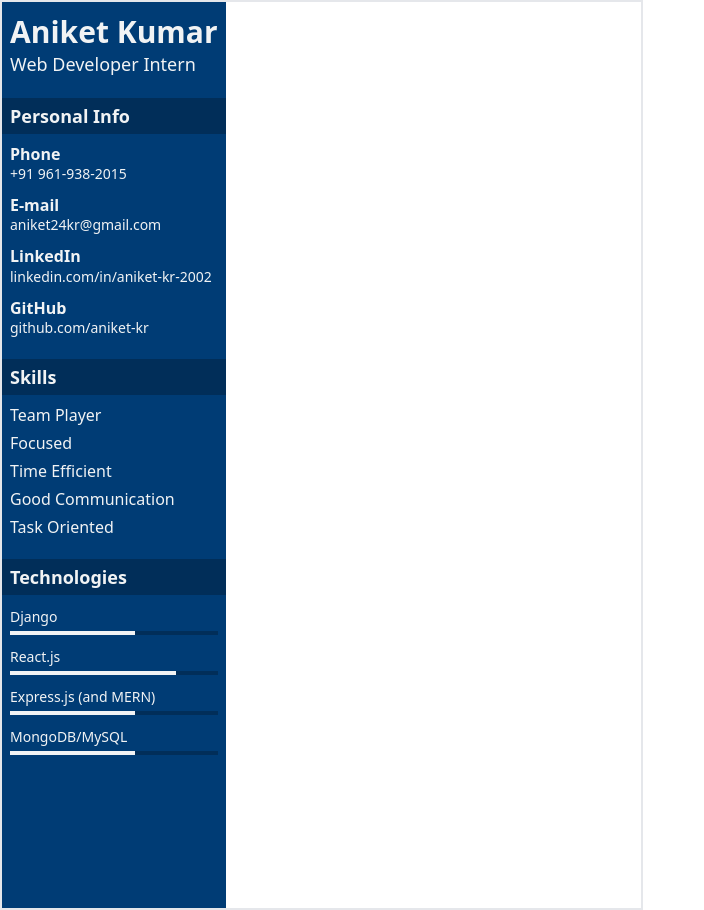
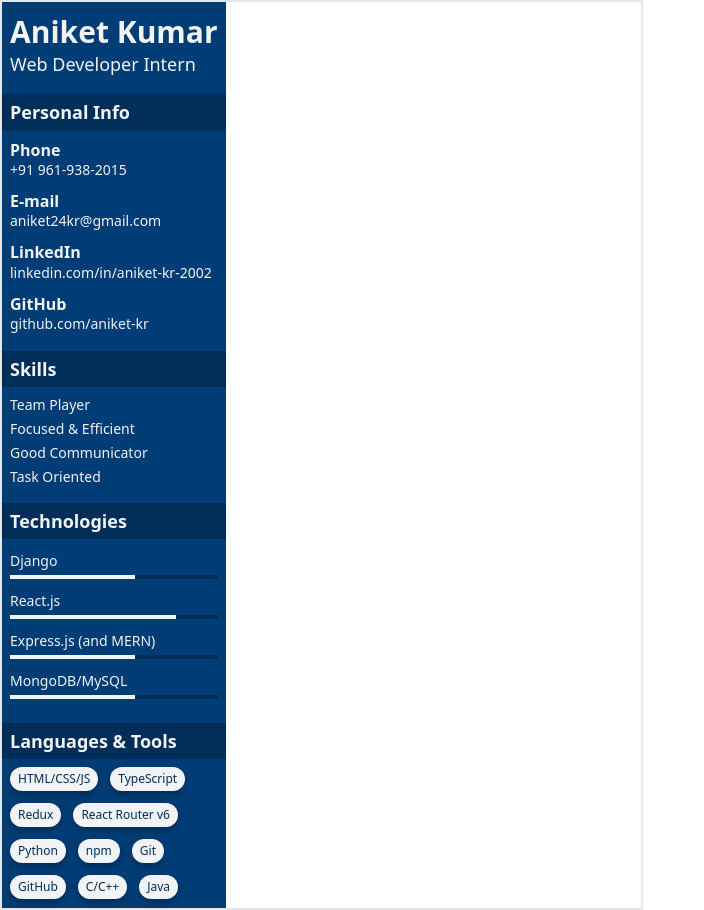
Before and after one commit to aniket-kr/React-Tailwind-Resume, a React (Create React App) app: page / in a window 1280 px wide. Shown: the whole page, without its empty margins (0-704 px from the left). Built offline with nearby package versions, Linux system fonts and the light colour scheme.

Commit message:
Finish Languages Section
Languages section also doubles up as tools section.

```diff
--- /dev/null
+++ b/src/components/Sidebar/LanguagesSection/LanguageItem/index.tsx
@@ -0,0 +1,18 @@
+import data from 'components/Sidebar/data';
+
+interface LanguageItemProps {
+  item: typeof data.languages[0];
+}
+
+const LanguageItem = ({ item }: LanguageItemProps) => {
+  return (
+    <span
+      className="rounded-full bg-cream text-darkBlue text-xs py-1 px-2
+        shadow-darkBlue shadow-md"
+    >
+      {item}
+    </span>
+  );
+};
+
+export default LanguageItem;
--- /dev/null
+++ b/src/components/Sidebar/LanguagesSection/index.tsx
@@ -0,0 +1,18 @@
+import data from 'components/Sidebar/data';
+import LanguageItem from 'components/Sidebar/LanguagesSection/LanguageItem';
+import SectionHeader from 'components/Sidebar/SectionHeader';
+
+const LanguagesSection = () => {
+  return (
+    <div>
+      <SectionHeader label="Languages & Tools" />
+      <div className="mt-2 px-2 flex flex-wrap gap-3">
+        {data.languages.map((lang) => (
+          <LanguageItem key={lang} item={lang} />
+        ))}
+      </div>
+    </div>
+  );
+};
+
+export default LanguagesSection;
--- a/src/components/Sidebar/SectionHeader/index.tsx
+++ b/src/components/Sidebar/SectionHeader/index.tsx
@@ -4,7 +4,7 @@ interface SectionHeaderProps {
 
 const SectionHeader = ({ label }: SectionHeaderProps) => {
   return (
-    <h3 className="px-2 py-1 bg-darkBlue text-cream font-semibold mt-5 text-lg">
+    <h3 className="px-2 py-1 bg-darkBlue text-cream font-semibold mt-4 text-lg">
       {label}
     </h3>
   );
--- a/src/components/Sidebar/SkillsSection/index.tsx
+++ b/src/components/Sidebar/SkillsSection/index.tsx
@@ -7,7 +7,7 @@ const SkillsSection = () => {
       <SectionHeader label="Skills" />
       <div className="flex flex-col px-2 pt-2 gap-1">
         {data.skills.map((skill) => (
-          <p key={skill} className={`text-cream`}>
+          <p key={skill} className="text-cream text-sm">
             {skill}
           </p>
         ))}
--- a/src/components/Sidebar/TechnologiesSection/index.tsx
+++ b/src/components/Sidebar/TechnologiesSection/index.tsx
@@ -4,7 +4,7 @@ import TechnologyItem from 'components/Sidebar/TechnologiesSection/TechnologyIte
 
 const TechnologiesSection = () => {
   return (
-    <div>
+    <div className="mb-[-0.25rem]">
       <SectionHeader label="Technologies" />
       {data.technologies.map((item) => (
         <TechnologyItem key={item.name} item={item} />
--- a/src/components/Sidebar/data.ts
+++ b/src/components/Sidebar/data.ts
@@ -47,9 +47,8 @@ const data: SidebarData = {
   ],
   skills: [
     'Team Player',
-    'Focused',
-    'Time Efficient',
-    'Good Communication',
+    'Focused & Efficient',
+    'Good Communicator',
     'Task Oriented',
   ],
   technologies: [
@@ -58,7 +57,18 @@ const data: SidebarData = {
     { name: 'Express.js (and MERN)', level: 3 },
     { name: 'MongoDB/MySQL', level: 3 },
   ],
-  languages: ['HTML', 'CSS', 'JavaScript', 'Python'],
+  languages: [
+    'HTML/CSS/JS',
+    'TypeScript',
+    'Redux',
+    'React Router v6',
+    'Python',
+    'npm',
+    'Git',
+    'GitHub',
+    'C/C++',
+    'Java',
+  ],
 };
 
 export default data;
--- a/src/components/Sidebar/index.tsx
+++ b/src/components/Sidebar/index.tsx
@@ -1,4 +1,5 @@
 import data from 'components/Sidebar/data';
+import LanguagesSection from 'components/Sidebar/LanguagesSection';
 import PersonalInfoSection from 'components/Sidebar/PersonalInfoSection';
 import SkillsSection from 'components/Sidebar/SkillsSection';
 import TechnologiesSection from 'components/Sidebar/TechnologiesSection';
@@ -12,6 +13,7 @@ const Sidebar = () => {
       <PersonalInfoSection />
       <SkillsSection />
       <TechnologiesSection />
+      <LanguagesSection />
     </div>
   );
 };
```
